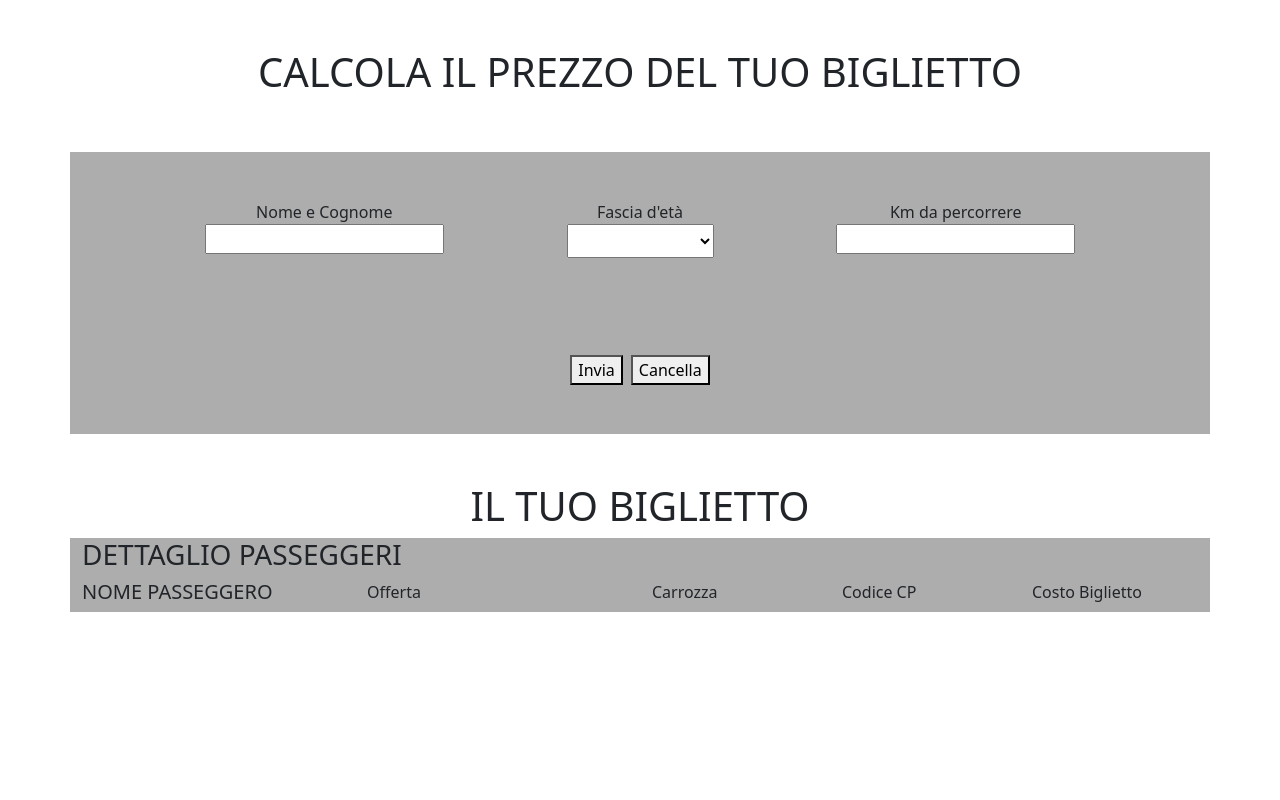
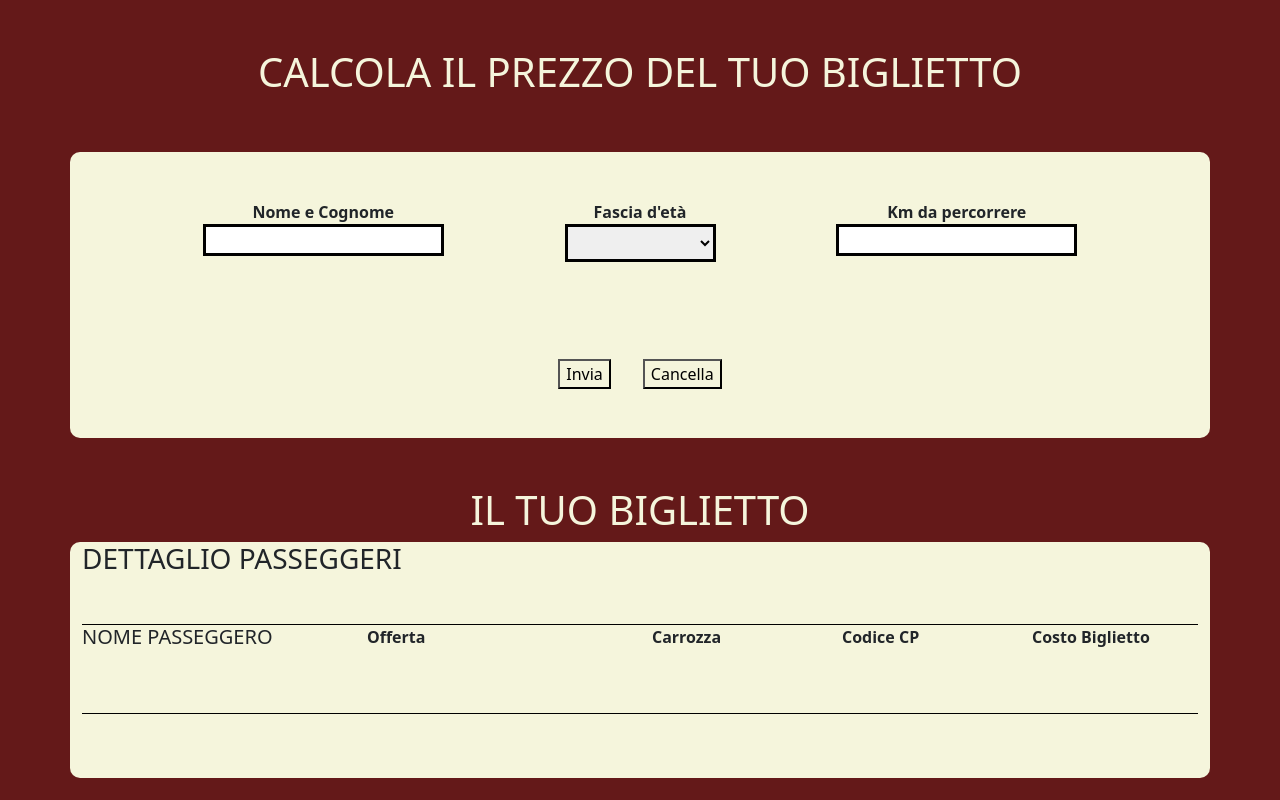
Before and after one commit to silviosalza/js-biglietto-treno-form, a plain HTML site: page index.html in a window 1280 px wide. Drawn offline with nearby package versions, Linux system fonts and the light colour scheme.

Commit message:
job done

```diff
--- a/css/style.css
+++ b/css/style.css
@@ -1,5 +1,33 @@
 
+body{
+    background-color:rgb(100, 25, 25);
+}
+.container{
+    background-color: beige;
+    border-radius: 10px;
+}
+.ticket{
+    border-bottom: 1px black solid;
+    border-top: 1px black solid;
+    margin: 3rem 0;
+}
+.ticket p,
+.fullname,
+label{
+    font-weight: 700;
+}
+h1{
+    color: beige;
+}
 
-.container{
-    background-color: rgb(173, 173, 173);
+button{
+    background-color:beige;
 }
+button:hover{
+    filter: invert(100);
+    transform: scale(130%);
+}
+input,
+select{
+    border: 3px black solid;
+}
--- a/index.html
+++ b/index.html
@@ -4,10 +4,11 @@
     <meta charset="UTF-8">
     <meta http-equiv="X-UA-Compatible" content="IE=edge">
     <meta name="viewport" content="width=device-width, initial-scale=1.0">
-    <link rel="stylesheet" href="css/style.css">
     <link href="https://cdn.jsdelivr.net/npm/bootstrap@5.3.0-alpha1/dist/css/bootstrap.min.css" rel="stylesheet" integrity="sha384-GLhlTQ8iRABdZLl6O3oVMWSktQOp6b7In1Zl3/Jr59b6EGGoI1aFkw7cmDA6j6gD" crossorigin="anonymous">
     <title>Document</title>
+    <link rel="stylesheet" href="css/style.css">
 </head>
+
 <body>
 
     <h1 class="text-center py-5">CALCOLA IL PREZZO DEL TUO BIGLIETTO</h1>
@@ -42,48 +43,40 @@
         </div>
 
         <div class="btn d-flex justify-content-center py-5">
-            <button id="submit-btn" class="mx-1">Invia</button>
-            <button id="erase-btn" class="mx-1">Cancella</button>
+            <button id="submit-btn" class="mx-3">Invia</button>
+            <button id="erase-btn" class="mx-3">Cancella</button>
         </div>
     </div>
 
     <h1 class="text-center mt-5">IL TUO BIGLIETTO</h1>
-    <div class="container mt-1">
+    <div class="container pb-3 mt-1">
         <h3>DETTAGLIO PASSEGGERI</h3>
+        <div class="ticket">
             <div class="row">
                 <div class="col-3">
                     <h5>NOME PASSEGGERO</h5>
-                <div id="fullname"></div>
+                    <h6 id="fullname"></h6>
                 </div>
                 <div class="col-3">
-                Offerta
-                <div id="offer"></div>
+                    <p>Offerta</p>
+                    <div class="pt-5" id="offer"></div>
                 </div>
                 <div class="col-2">
-                Carrozza
-                <div id="coach"></div>
+                    <p>Carrozza</p>
+                    <div class="pt-5" id="coach"></div>
                 </div>
                 <div class="col-2">
-                Codice CP
-                <div id="ticket-num"></div>
+                    <p>Codice CP</p>
+                    <div class="pt-5" id="ticket-num"></div>
                 </div>
                 <div class="col-2">
-                Costo Biglietto
-                <div id="ticket-price"></div>
+                    <p>Costo Biglietto</p>
+                    <div class="pt-5" id="ticket-price"></div>
                 </div>
               </div>
 
             </div>
-
-
-
-
-
-
-
-
-
-
+        </div>
     </div>
 
 
--- a/js/script.js
+++ b/js/script.js
@@ -60,3 +60,11 @@ sumbitBtn.addEventListener("click", function() {
     document.getElementById("ticket-num").innerHTML = CPcode;
     document.getElementById("ticket-price").innerHTML = result + " €";
 });
+
+const eraseBtn = document.getElementById("erase-btn");
+eraseBtn.addEventListener("click", function() {
+
+    document.getElementById("user-name").value = "";
+    document.getElementById("user-age").value = "";
+    document.getElementById("distance").value = "";
+})
```
Lines whose indentation alone changed are shown as unchanged.
